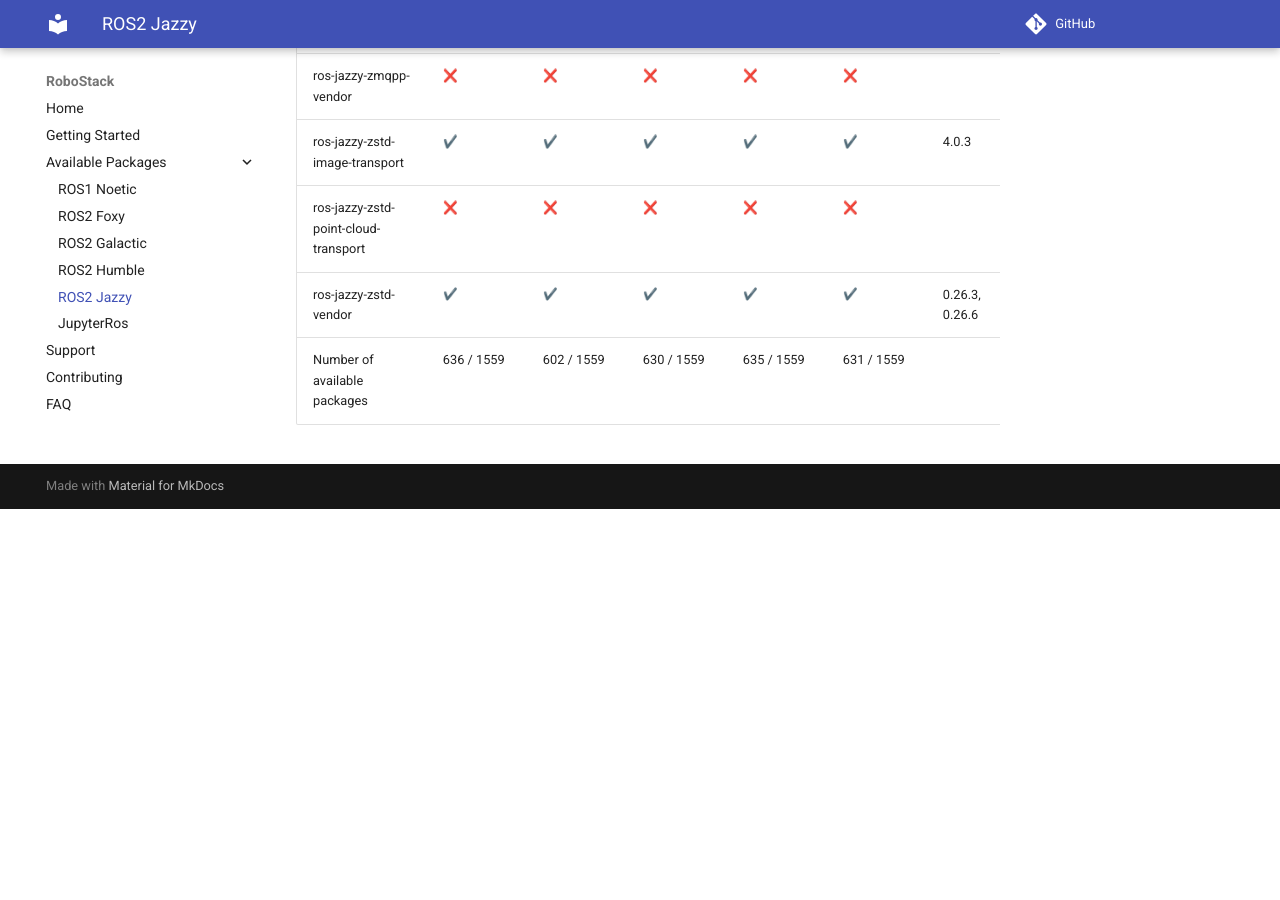
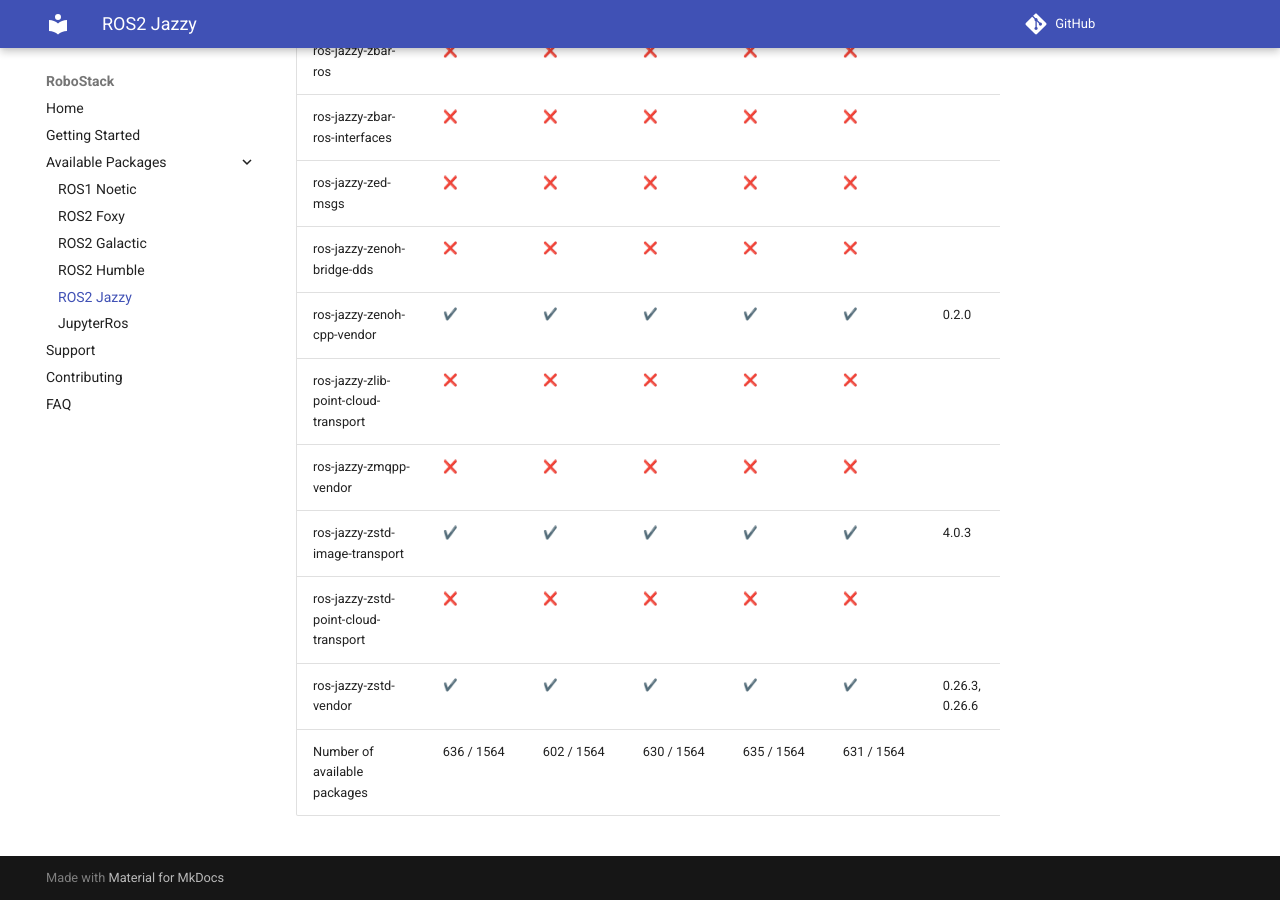
Before and after one commit to RoboStack/robostack.github.io, an MkDocs documentation site: the page built from docs/jazzy.md, in a window 1280 px wide and 900 px high, scrolled down 112979 px. Built offline with MkDocs 1.6.1 and Material for MkDocs 9.7.7, drawn with Linux system fonts in a browser that asks for light colours; emoji names are drawn with the system emoji font; comment, search, counter and statistics services are not loaded; before the commit the page ends 113488 px from its top, so only the background shows below that; some of the changed text lies outside the part shown.

Commit message:
Update tables

```diff
--- a/docs/jazzy.md
+++ b/docs/jazzy.md
@@ -1559,4 +1564,4 @@
 | ros-jazzy-zstd-image-transport | :heavy_check_mark: { data-sort='1' } | :heavy_check_mark: { data-sort='1' } | :heavy_check_mark: { data-sort='1' } | :heavy_check_mark: { data-sort='1' } | :heavy_check_mark: { data-sort='1' } | 4.0.3  |
 | ros-jazzy-zstd-point-cloud-transport | :x: { data-sort='0' } | :x: { data-sort='0' } | :x: { data-sort='0' } | :x: { data-sort='0' } | :x: { data-sort='0' } |   |
 | ros-jazzy-zstd-vendor | :heavy_check_mark: { data-sort='1' } | :heavy_check_mark: { data-sort='1' } | :heavy_check_mark: { data-sort='1' } | :heavy_check_mark: { data-sort='1' } | :heavy_check_mark: { data-sort='1' } | 0.26.3, 0.26.6  |
-| Number of available packages |  636 / 1559 | 602 / 1559 | 630 / 1559 | 635 / 1559 | 631 / 1559 |
+| Number of available packages |  636 / 1564 | 602 / 1564 | 630 / 1564 | 635 / 1564 | 631 / 1564 |
```
Also changed, not shown: other parts of docs/jazzy.md (+5 -0 lines).
